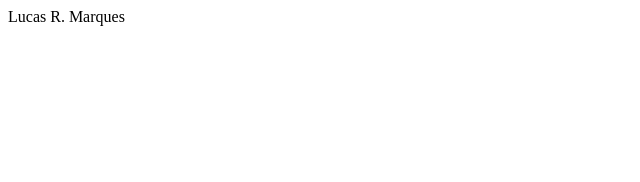
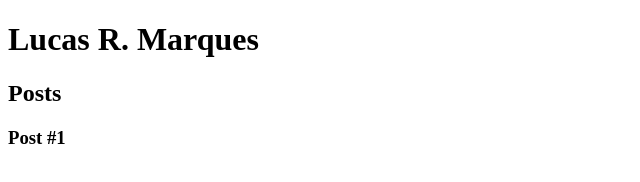
Before and after one commit to sagnax/introweb-html5-css3, a plain HTML site: page index.html in a window 1280 px wide. Shown: the whole page, without its empty margins (0-640 px from the left). Drawn offline with Linux system fonts and the light colour scheme.

Commit message:
Updated README.md

```diff
--- a/index.html
+++ b/index.html
@@ -5,6 +5,19 @@
     <title>Lucas R. Marques</title>
   </head>
   <body>
-    Lucas R. Marques
+    <header>
+      <h1> Lucas R. Marques </h1>
+    </header>
+    <section>
+      <header>
+        <h2>Posts</h2>
+      </header>
+      <article>
+        <header>
+          <h3>Post #1</h3>
+        </header>
+      </article>
+    </section>
+    <footer></footer>
   </body>
 </html>
```
Also changed, not shown: 1 other file.
